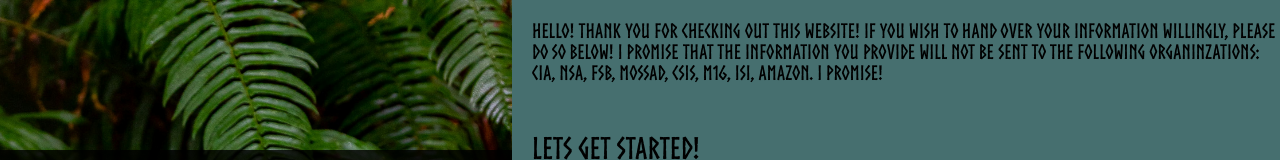
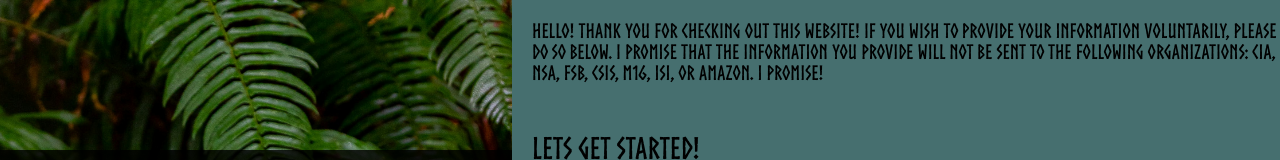
Before and after one commit to ERahic/Sign-up-Form-The-Odin-Project, a plain HTML site: page index.html in a window 1280 px wide. Shown: the top 160 px of the page. Drawn offline with Linux system fonts and the light colour scheme.

Commit message:
Fixed grammar errors.

```diff
--- a/index.html
+++ b/index.html
@@ -37,11 +37,10 @@
       <div class="right-side">
         <div class="introduction">
           <p>
-            Hello! thank you for checking out this website! If you wish to hand
-            over your information willingly, please do so below! I promise that
-            the information you provide will not be sent to the following
-            organinzations: CIA, NSA, FSB, MOSSAD, CSIS, M16, ISI, AMAZON. I
-            promise!
+            Hello! Thank you for checking out this website! If you wish to
+            provide your information voluntarily, please do so below. I promise
+            that the information you provide will not be sent to the following
+            organizations: CIA, NSA, FSB, CSIS, M16, ISI, or Amazon. I promise!
           </p>
         </div>
         <div class="get-started"><p>Lets Get Started!</p></div>
```
